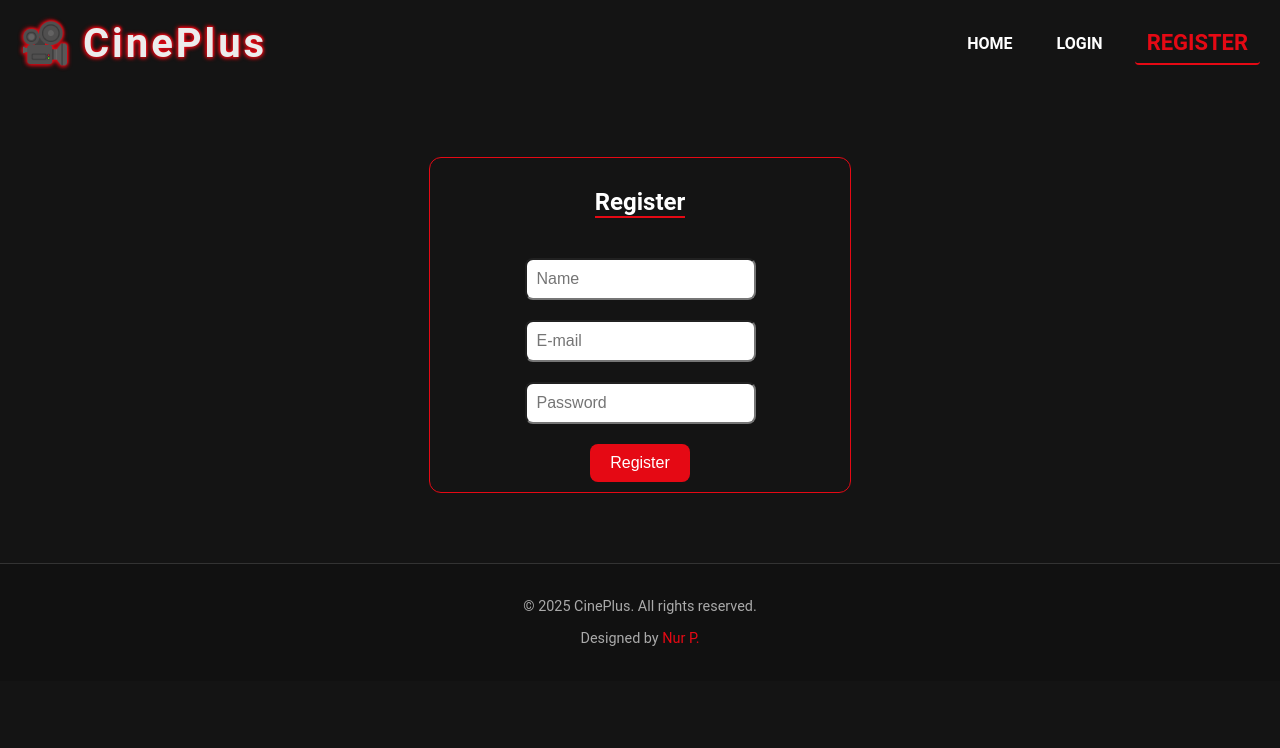
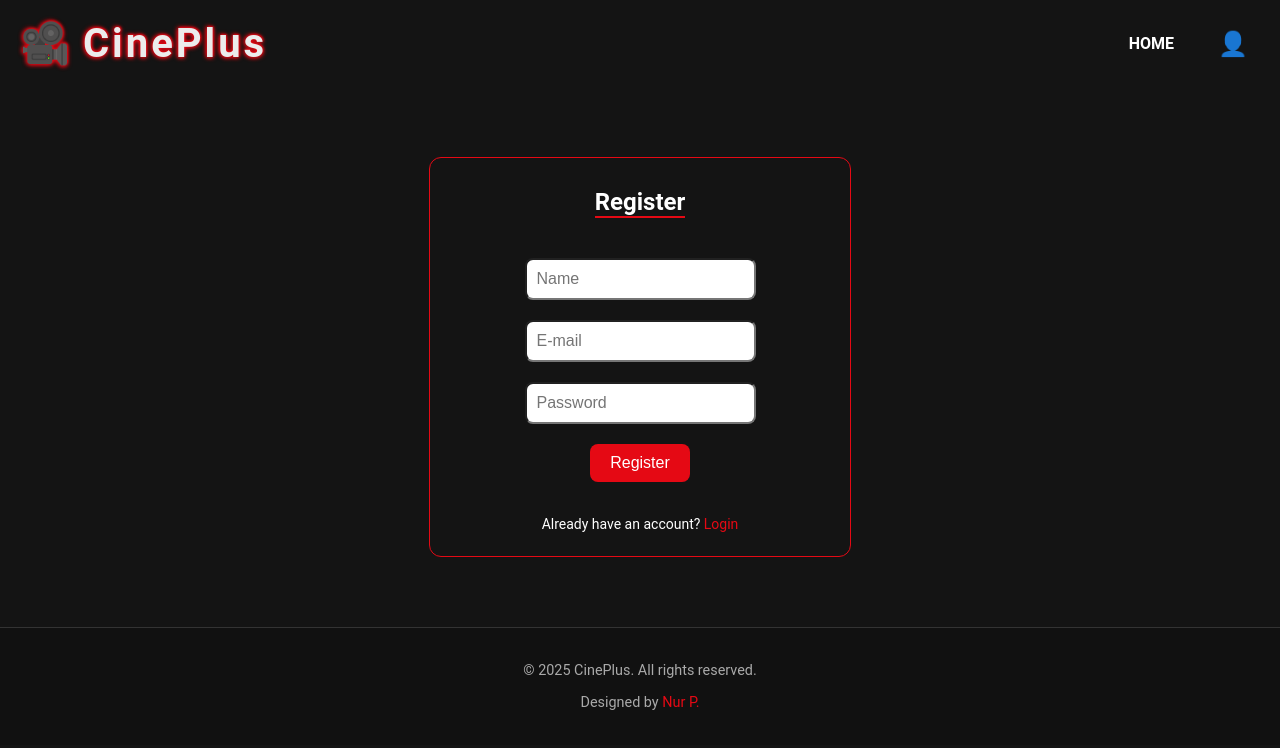
Before and after one commit to NurAleynaPektas/cine, a React (Vite) app: page /register in a window 1280 px wide. Shown: the top 748 px of the page. Built offline with nearby package versions, Linux system fonts and the light colour scheme.

Commit message:
login register united

```diff
--- a/src/App.jsx
+++ b/src/App.jsx
@@ -50,18 +50,7 @@ function App() {
 
   return (
     <Router>
-      <ToastContainer
-        position="top-center"
-        autoClose={2000}
-        hideProgressBar={false}
-        newestOnTop={false}
-        closeOnClick
-        rtl={false}
-        pauseOnFocusLoss
-        draggable
-        pauseOnHover
-        theme="dark"
-      />
+      <ToastContainer position="top-center" autoClose={2000} theme="dark" />
       <ScrollToTop />
       <Header />
       <main style={{ padding: "20px" }}>
--- a/src/assets/pages/Header.jsx
+++ b/src/assets/pages/Header.jsx
@@ -11,10 +11,7 @@ export default function Header() {
     };
 
     window.addEventListener("storage", onStorageChange);
-
-    return () => {
-      window.removeEventListener("storage", onStorageChange);
-    };
+    return () => window.removeEventListener("storage", onStorageChange);
   }, []);
 
   const handleLogout = () => {
@@ -69,7 +66,6 @@ export default function Header() {
               LIBRARY
             </NavLink>
 
-            {/* Logout'u navItem gibi göstermek için span ile */}
             <span
               onClick={handleLogout}
               className="navItem"
@@ -88,24 +84,14 @@ export default function Header() {
             </span>
           </>
         ) : (
-          <>
-            <NavLink
-              to="/login"
-              className={({ isActive }) =>
-                isActive ? "navItem active" : "navItem"
-              }
-            >
-              LOGIN
-            </NavLink>
-            <NavLink
-              to="/register"
-              className={({ isActive }) =>
-                isActive ? "navItem active" : "navItem"
-              }
-            >
-              REGISTER
-            </NavLink>
-          </>
+          <span
+            className="navItem"
+            style={{ cursor: "pointer", fontSize: "24px" }}
+            onClick={() => navigate("/login")}
+            title="Login/Register"
+          >
+            👤
+          </span>
         )}
       </div>
     </header>
--- a/src/assets/pages/Login.jsx
+++ b/src/assets/pages/Login.jsx
@@ -28,11 +28,8 @@ export default function Login() {
       );
 
       localStorage.setItem("token", res.data.token);
-
-      // token değişimini header'a bildirmek için
       window.dispatchEvent(new Event("storage"));
-
-      toast.success("Successfully logged in !");
+      toast.success("Successfully logged in!");
       navigate("/catalog");
     } catch (error) {
       toast.error("Please check your credentials.");
@@ -61,6 +58,15 @@ export default function Login() {
       <button type="submit" style={buttonStyle}>
         Login
       </button>
+      <p style={{ fontSize: "14px" }}>
+        Don't have an account?{" "}
+        <span
+          style={{ color: "#e50914", cursor: "pointer" }}
+          onClick={() => navigate("/register")}
+        >
+          Register
+        </span>
+      </p>
     </form>
   );
 }
--- a/src/assets/pages/Register.jsx
+++ b/src/assets/pages/Register.jsx
@@ -23,7 +23,7 @@ const Register = () => {
     const { name, email, password } = formData;
 
     if (!name || !email || !password) {
-      toast.error("Please fill in all fields !");
+      toast.error("Please fill in all fields!");
       return;
     }
 
@@ -34,13 +34,13 @@ const Register = () => {
       );
 
       localStorage.setItem("token", res.data.token);
-      toast.success("Successfully registered !");
+      toast.success("Successfully registered!");
       navigate("/catalog");
     } catch (error) {
       if (error.response?.status === 400) {
-        toast.error("This email is already registered !");
+        toast.error("This email is already registered!");
       } else {
-        toast.error("Something went wrong !");
+        toast.error("Something went wrong!");
       }
     }
   };
@@ -75,6 +75,15 @@ const Register = () => {
       <button type="submit" style={buttonStyle}>
         Register
       </button>
+      <p style={{ fontSize: "14px" }}>
+        Already have an account?{" "}
+        <span
+          style={{ color: "#e50914", cursor: "pointer" }}
+          onClick={() => navigate("/login")}
+        >
+          Login
+        </span>
+      </p>
     </form>
   );
 };
```
